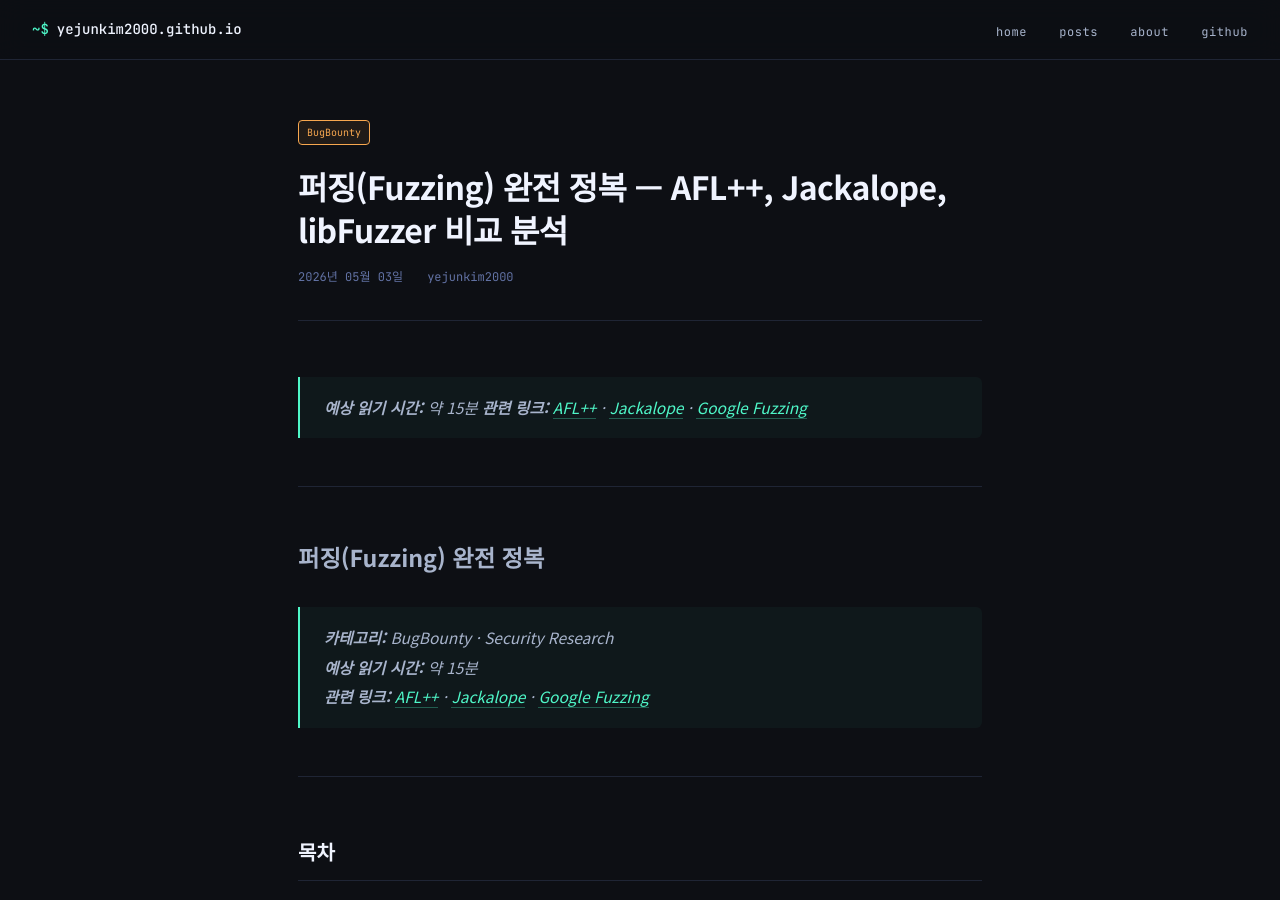
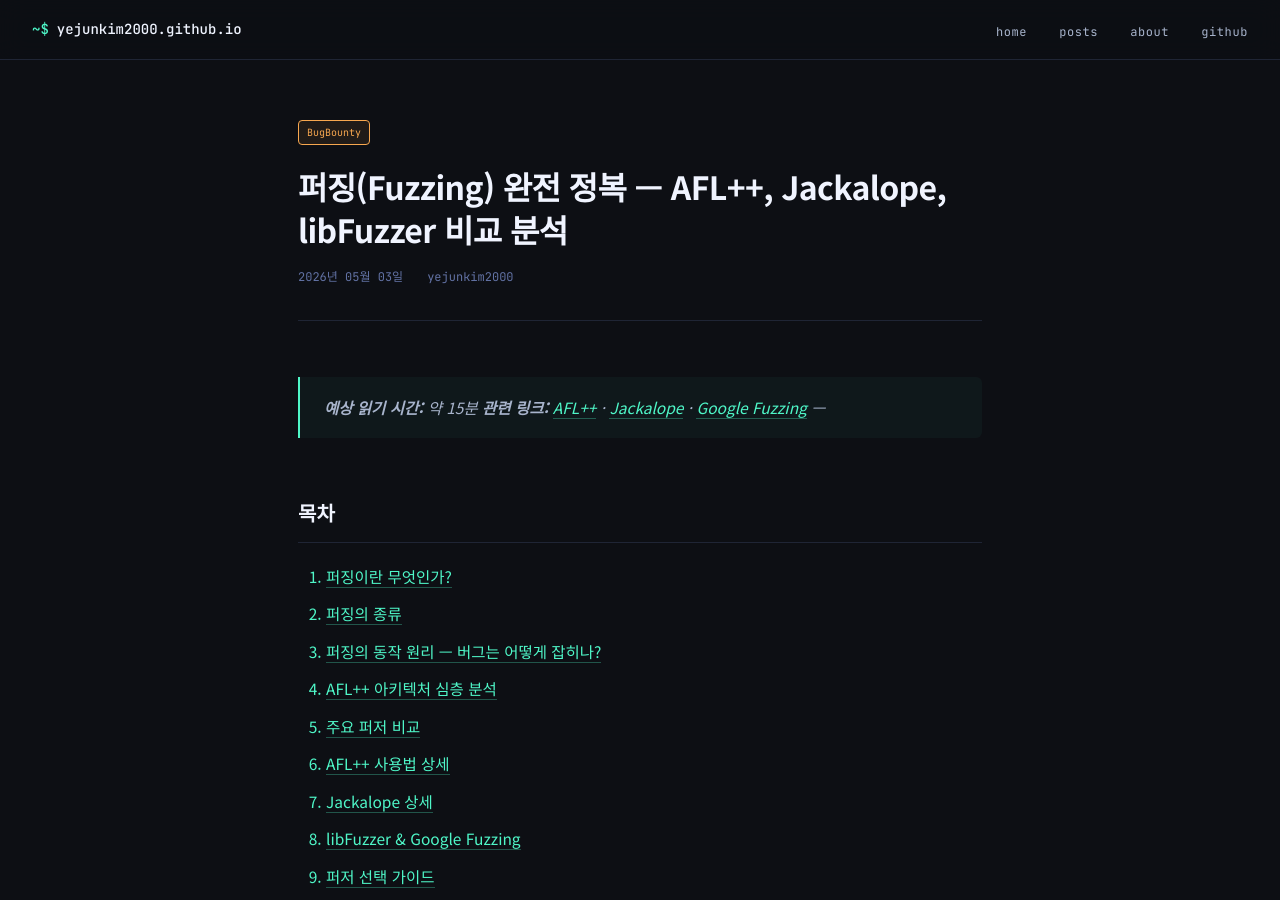
Before and after one commit to yejunkim2000/yejunkim2000.github.io, a Jekyll site: the page built from _posts/2026-05-03-fuzzing-guide.md, in a window 1280 px wide and 900 px high. Built offline with Jekyll 4.4.1, drawn with Linux system fonts in a browser that asks for light colours.

Commit message:
Update 2026-05-03-fuzzing-guide.md

```diff
--- a/_posts/2026-05-03-fuzzing-guide.md
+++ b/_posts/2026-05-03-fuzzing-guide.md
@@ -9,15 +9,8 @@
 
 > **예상 읽기 시간:** 약 15분
 > **관련 링크:** [AFL++](https://github.com/AFLplusplus/AFLplusplus) · [Jackalope](https://github.com/googleprojectzero/Jackalope) · [Google Fuzzing](https://github.com/google/fuzzing)
+---
 
----
-# 퍼징(Fuzzing) 완전 정복
-
-> **카테고리:** BugBounty · Security Research
-> **예상 읽기 시간:** 약 15분
-> **관련 링크:** [AFL++](https://github.com/AFLplusplus/AFLplusplus) · [Jackalope](https://github.com/googleprojectzero/Jackalope) · [Google Fuzzing](https://github.com/google/fuzzing)
-
----
 
 ## 목차
 
```
